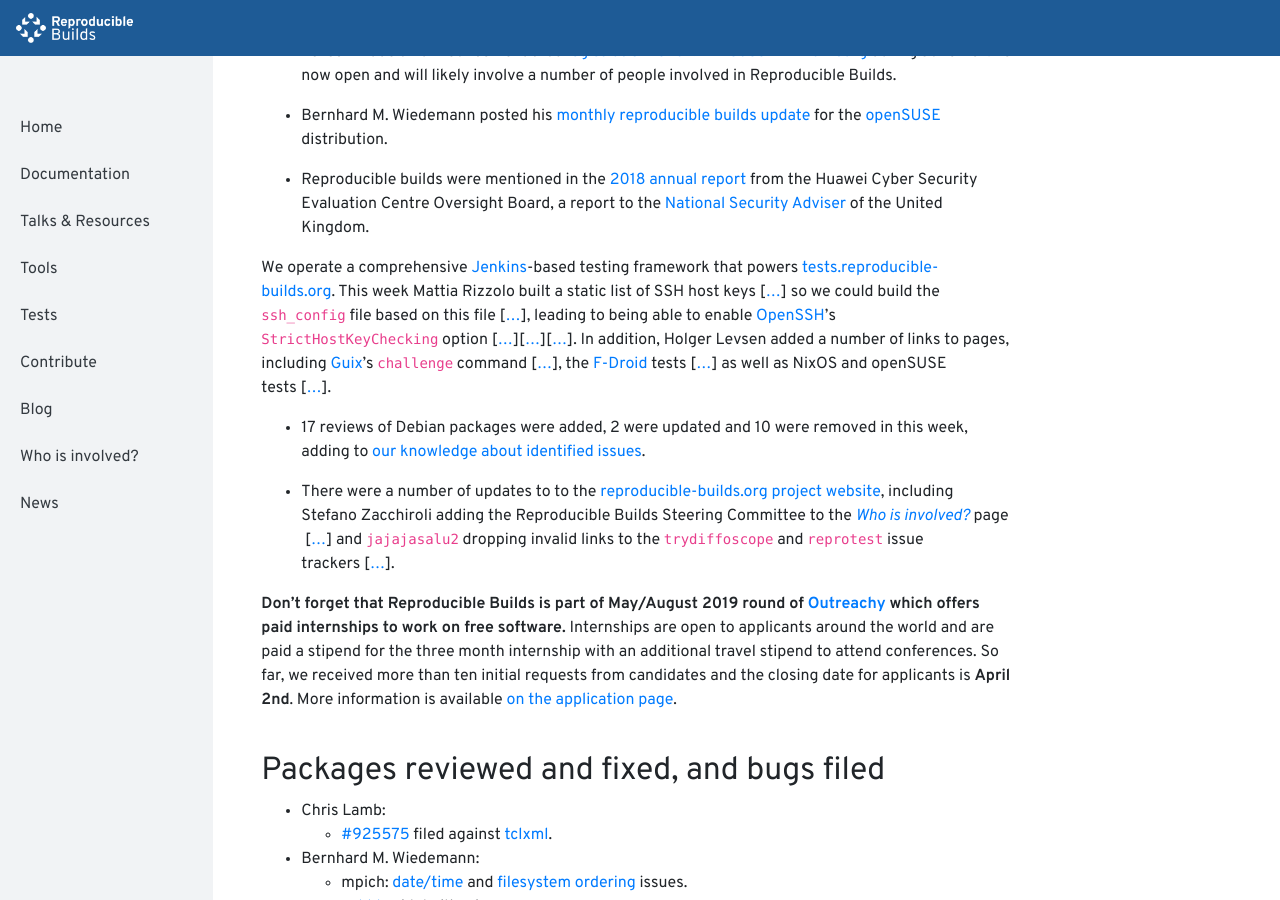
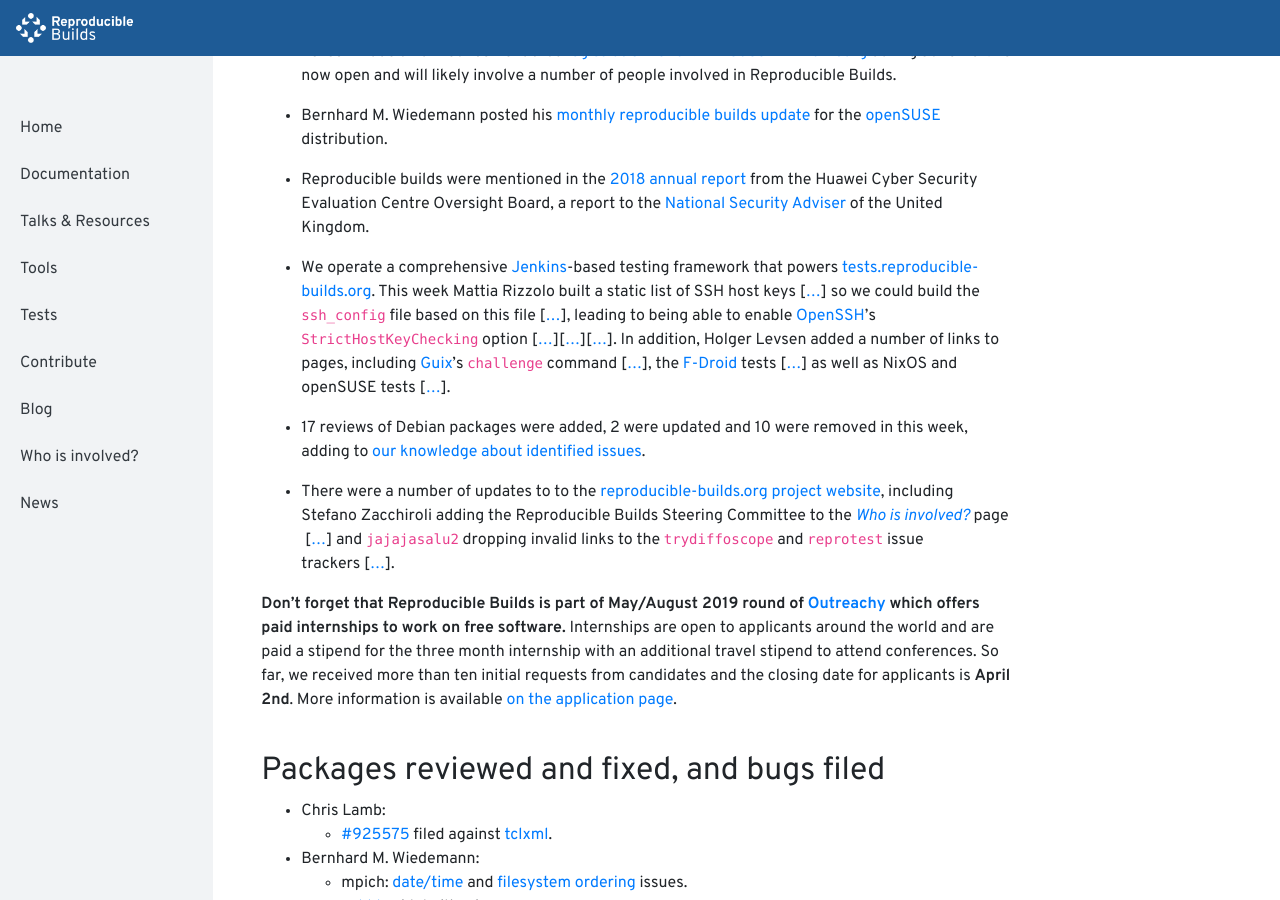
Before and after one commit to prototypefund/reproducible-website, a Jekyll site: the page built from _blog/posts/205.md, in a window 1280 px wide and 900 px high, scrolled down 355 px. Built offline with Jekyll 4.4.1, drawn with Linux system fonts in a browser that asks for light colours.

Commit message:
Add a missing bullet point.

```diff
--- a/_blog/posts/205.md
+++ b/_blog/posts/205.md
@@ -11,7 +11,7 @@
 
 * Reproducible builds were mentioned in the [2018 annual report](https://www.gov.uk/government/publications/huawei-cyber-security-evaluation-centre-oversight-board-annual-report-2018) from the Huawei Cyber Security Evaluation Centre Oversight Board, a report to the [National Security Adviser](https://en.wikipedia.org/wiki/National_Security_Adviser_(United_Kingdom)) of the United Kingdom.
 
-We operate a comprehensive [Jenkins](https://jenkins.io/)-based testing framework that powers [tests.reproducible-builds.org](https://tests.reproducible-builds.org). This week Mattia Rizzolo built a static list of SSH host keys&nbsp;[[...](https://salsa.debian.org/qa/jenkins.debian.net/commit/5230852b)] so we could build the `ssh_config` file based on this file&nbsp;[[...](https://salsa.debian.org/qa/jenkins.debian.net/commit/eaff665a)], leading to being able to enable [OpenSSH](https://www.openssh.com/)'s `StrictHostKeyChecking` option&nbsp;[[...](https://salsa.debian.org/qa/jenkins.debian.net/commit/37bb8c04)][[...](https://salsa.debian.org/qa/jenkins.debian.net/commit/ea5f5d51)][[...](https://salsa.debian.org/qa/jenkins.debian.net/commit/3b074b5f)]. In addition, Holger Levsen added a number of links to pages, including [Guix](https://www.gnu.org/software/guix/)'s `challenge` command&nbsp;[[...](https://salsa.debian.org/qa/jenkins.debian.net/commit/8bc0af30)], the [F-Droid](https://f-droid.org/en/) tests&nbsp;[[...](https://salsa.debian.org/qa/jenkins.debian.net/commit/652b85a3)] as well as NixOS and openSUSE tests&nbsp;[[...](https://salsa.debian.org/qa/jenkins.debian.net/commit/ab15630e)].
+* We operate a comprehensive [Jenkins](https://jenkins.io/)-based testing framework that powers [tests.reproducible-builds.org](https://tests.reproducible-builds.org). This week Mattia Rizzolo built a static list of SSH host keys&nbsp;[[...](https://salsa.debian.org/qa/jenkins.debian.net/commit/5230852b)] so we could build the `ssh_config` file based on this file&nbsp;[[...](https://salsa.debian.org/qa/jenkins.debian.net/commit/eaff665a)], leading to being able to enable [OpenSSH](https://www.openssh.com/)'s `StrictHostKeyChecking` option&nbsp;[[...](https://salsa.debian.org/qa/jenkins.debian.net/commit/37bb8c04)][[...](https://salsa.debian.org/qa/jenkins.debian.net/commit/ea5f5d51)][[...](https://salsa.debian.org/qa/jenkins.debian.net/commit/3b074b5f)]. In addition, Holger Levsen added a number of links to pages, including [Guix](https://www.gnu.org/software/guix/)'s `challenge` command&nbsp;[[...](https://salsa.debian.org/qa/jenkins.debian.net/commit/8bc0af30)], the [F-Droid](https://f-droid.org/en/) tests&nbsp;[[...](https://salsa.debian.org/qa/jenkins.debian.net/commit/652b85a3)] as well as NixOS and openSUSE tests&nbsp;[[...](https://salsa.debian.org/qa/jenkins.debian.net/commit/ab15630e)].
 
 * 17 reviews of Debian packages were added, 2 were updated and 10 were removed in this week, adding to [our knowledge about identified issues](https://tests.reproducible-builds.org/debian/index_issues.html).
 
```
